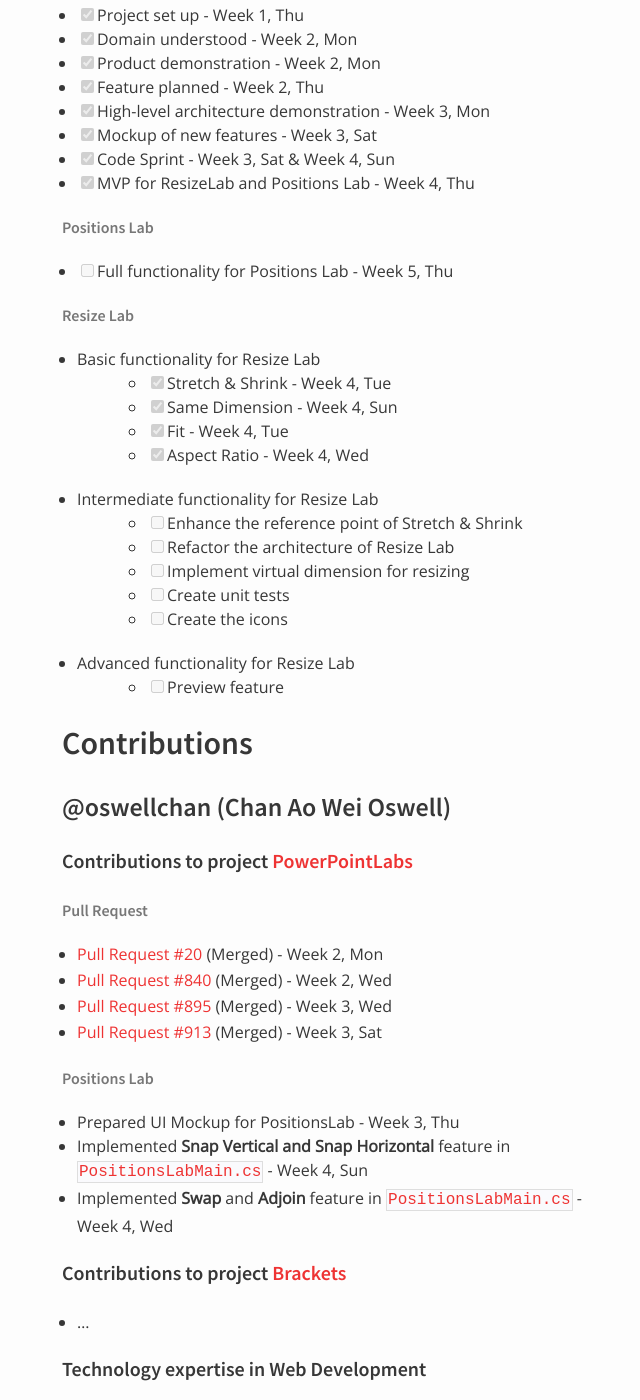
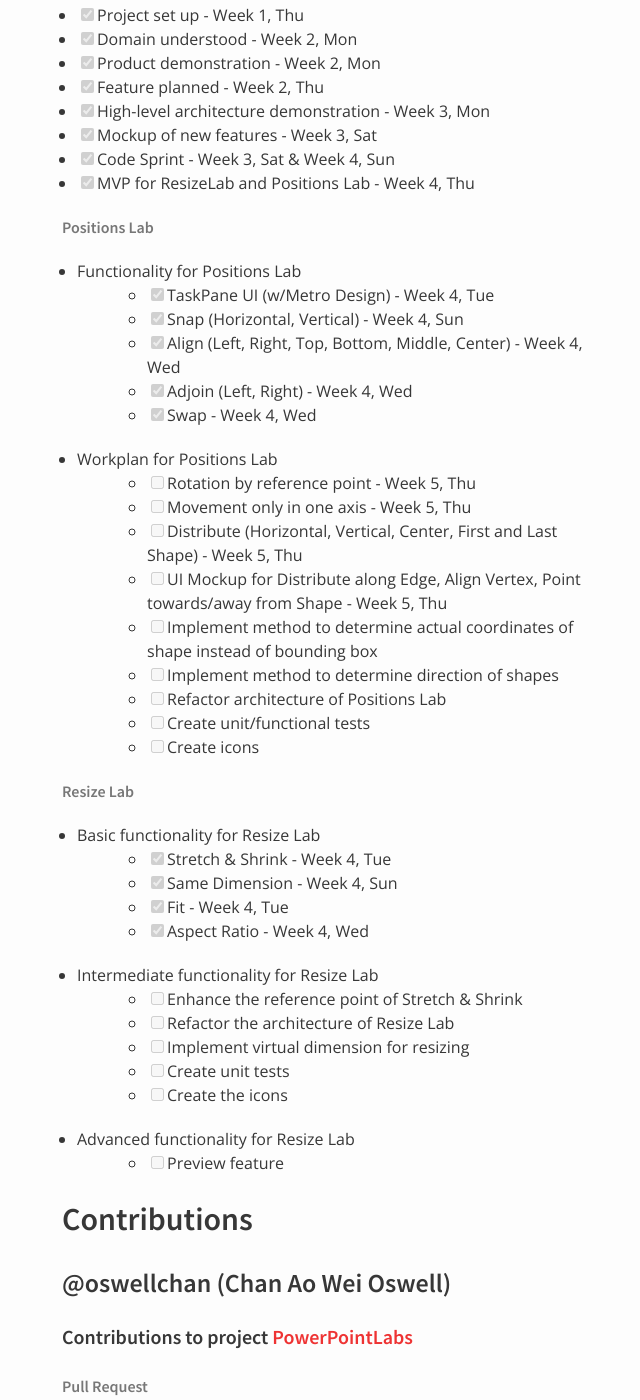
Before and after one commit to nus-oss/cs3281-AY1516S2-website, a Jekyll site: the page built from teams/powerpointlabs.md, in a window 1280 px wide and 1400 px high, scrolled down 663 px. Shown: the whole window, without its empty margins (308-948 px from the left). Built offline with Jekyll 4.4.1, drawn with Linux system fonts in a browser that asks for light colours; some of the changed text lies outside the part shown.

Commit message:
Update PositionsLab Workplan

```diff
--- a/teams/powerpointlabs.md
+++ b/teams/powerpointlabs.md
@@ -28,7 +28,22 @@
 * [x] MVP for ResizeLab and Positions Lab - Week 4, Thu
 
 ###### Positions Lab
-* [ ] Full functionality for Positions Lab - Week 5, Thu
+* Functionality for Positions Lab
+  * [x] TaskPane UI (w/Metro Design) - Week 4, Tue
+  * [x] Snap (Horizontal, Vertical) - Week 4, Sun
+  * [x] Align (Left, Right, Top, Bottom, Middle, Center) - Week 4, Wed
+  * [x] Adjoin (Left, Right) - Week 4, Wed
+  * [x] Swap - Week 4, Wed
+* Workplan for Positions Lab
+  * [ ] Rotation by reference point - Week 5, Thu
+  * [ ] Movement only in one axis - Week 5, Thu
+  * [ ] Distribute (Horizontal, Vertical, Center, First and Last Shape) - Week 5, Thu
+  * [ ] UI Mockup for Distribute along Edge, Align Vertex, Point towards/away from Shape - Week 5, Thu
+  * [ ] Implement method to determine actual coordinates of shape instead of bounding box
+  * [ ] Implement method to determine direction of shapes
+  * [ ] Refactor architecture of Positions Lab
+  * [ ] Create unit/functional tests
+  * [ ] Create icons
 
 ###### Resize Lab
 * Basic functionality for Resize Lab
@@ -49,7 +64,6 @@
 
 ### @oswellchan (Chan Ao Wei Oswell)
 
-
 #### Contributions to project [PowerPointLabs](http://www.comp.nus.edu.sg/~pptlabs/)
 
 ###### Pull Request
@@ -61,7 +75,7 @@
 ###### Positions Lab
 * Prepared UI Mockup for PositionsLab - Week 3, Thu
 * Implemented **Snap Vertical and Snap Horizontal** feature in [`PositionsLabMain.cs`](https://github.com/nus-fboa2016-PL/PowerPointLabs/blob/35cdaaf281e1373ac7c10f840fe37d97f28d6b7d/PowerPointLabs/PowerPointLabs/PositionsLab/PositionsLabMain.cs) - Week 4, Sun
-* Implemented **Swap** and **Adjoin** feature in [`PositionsLabMain.cs`](https://github.com/nus-fboa2016-PL/PowerPointLabs/blob/35cdaaf281e1373ac7c10f840fe37d97f28d6b7d/PowerPointLabs/PowerPointLabs/PositionsLab/PositionsLabMain.cs) - Week 4, Wed
+* Implemented **Swap** and **Adjoin (Left, Right)** feature in [`PositionsLabMain.cs`](https://github.com/nus-fboa2016-PL/PowerPointLabs/blob/35cdaaf281e1373ac7c10f840fe37d97f28d6b7d/PowerPointLabs/PowerPointLabs/PositionsLab/PositionsLabMain.cs) - Week 4, Wed
 
 #### Contributions to project [Brackets](http://brackets.io/)
  * ...
@@ -126,8 +140,8 @@
 
 ###### Positions Lab
 * Prepared UI Mockup for PositionsLab - Week 3, Thu
-* Implemented TaskPane UI for PositionsLab - Week 4, Sun
-* Implemented **Align** feature in [`PositionsLabMain.cs`](https://github.com/nus-fboa2016-PL/PowerPointLabs/blob/35cdaaf281e1373ac7c10f840fe37d97f28d6b7d/PowerPointLabs/PowerPointLabs/PositionsLab/PositionsLabMain.cs) - Week 4, Sun
+* Implemented TaskPane UI w/ Metro Design for PositionsLab - Week 4, Sun
+* Implemented **Align (Left, Right, Top, Bottom, Middle, Center)** feature in [`PositionsLabMain.cs`](https://github.com/nus-fboa2016-PL/PowerPointLabs/blob/35cdaaf281e1373ac7c10f840fe37d97f28d6b7d/PowerPointLabs/PowerPointLabs/PositionsLab/PositionsLabMain.cs) - Week 4, Wed
 
 #### Contributions to project [Swift](http://www.apple.com/swift/)
  * ...
```
